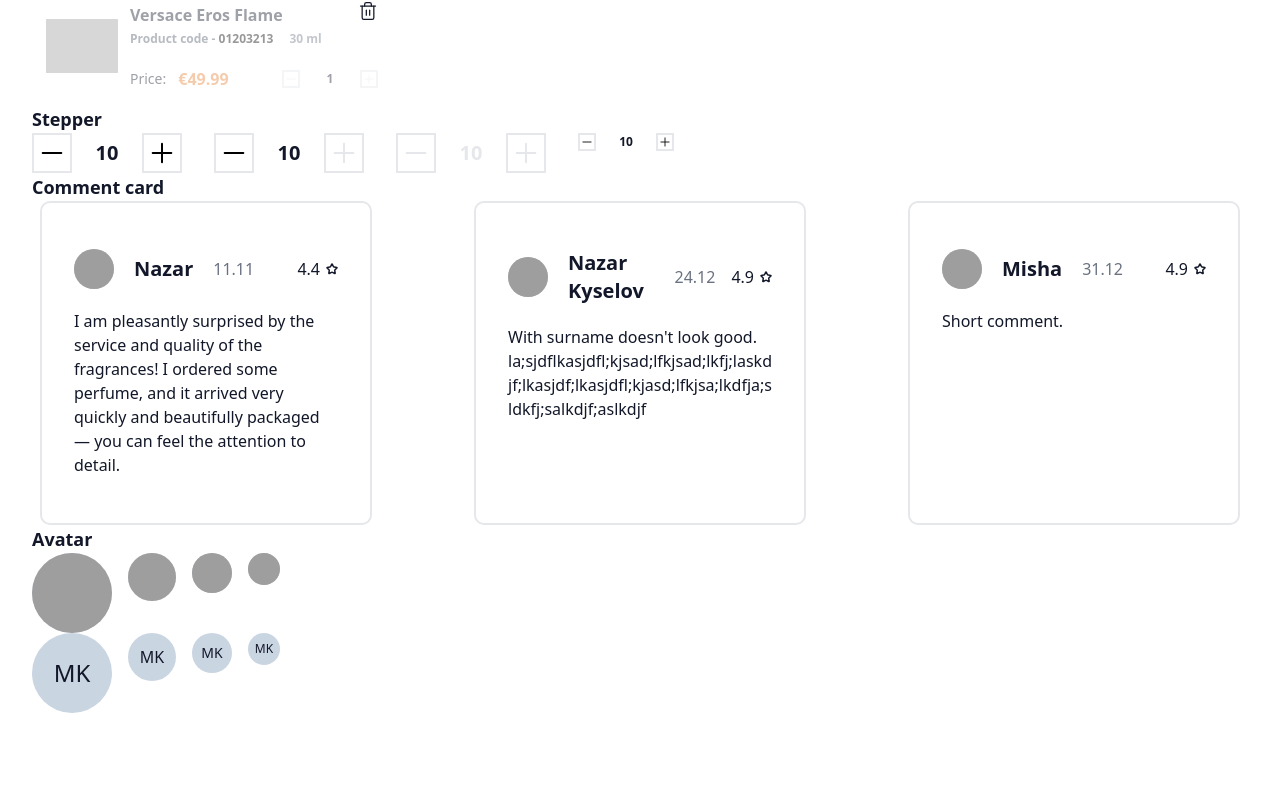
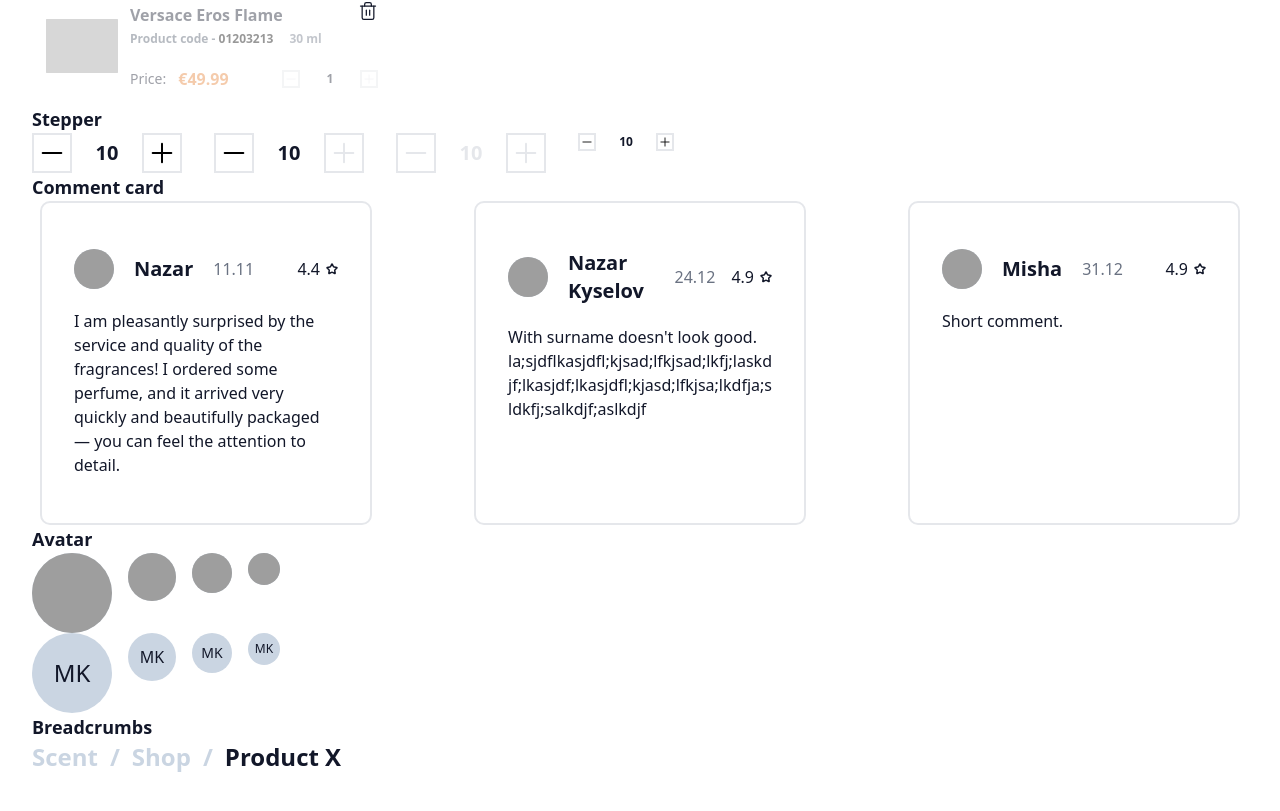
Before and after one commit to Abviol/scent, a Next.js app: page /demo in a window 1280 px wide. Shown: the part 1355-2166 px from the top of the page. Before the commit the page ends 2116 px from the top, so only its background shows below. Built offline with nearby package versions, Linux system fonts and the light colour scheme; grey boxes are pictures that could not be loaded.

Commit message:
feat(components/ui): Breadcrumbs

```diff
--- a/app/demo/page.tsx
+++ b/app/demo/page.tsx
@@ -7,13 +7,22 @@ import ProductCard, { ProductCardOnSaveEvent } from "@/components/productCard";
 import SearchCard from "@/components/searchCard";
 import Stepper from "@/components/stepper/stepper";
 import Avatar from "@/components/ui/avatar";
+import Breadcrumbs from "@/components/ui/breadcrumbs";
 import Marker from "@/components/ui/marker";
 import { useState } from "react";
 
 export default function Page() {
+	// For cartItem
 	const [cartQuantity1, setCartQuantity1] = useState<number>(10);
 	const [cartQuantity2, setCartQuantity2] = useState<number>(10);
 	const [cartQuantity3, setCartQuantity3] = useState<number>(10);
+
+	// for Breadcrumbs
+	const crumbs = [
+		{ label: "Scent", href: "/" },
+		{ label: "Shop", href: "/shop" },
+		{ label: "Product X", href: "/shop/product" },
+	];
 
 	return (
 		<div className="py-12 px-8">
@@ -217,6 +226,7 @@ export default function Page() {
 			</div>
 
 			<h3 className="my-text-lg">Avatar</h3>
+			<div className="flex flex-col">
 				<div className="flex gap-x-4">
 					<Avatar
 						src="https://lh3.googleusercontent.com/a/ACg8ocJk8_4mB7fwyJ6lMYrJzMI2O0kAJ7svxJjIUMf0sfkEFoB1BDs=s504-c-no"
@@ -240,22 +250,16 @@ export default function Page() {
 					></Avatar>
 				</div>
 				<div className="flex gap-x-4">
-				<Avatar
-					alt="Misha Kulkin"
-					size="xl"
-				></Avatar>
-				<Avatar
-					alt="Misha Kulkin"
-					size="lg"
-				></Avatar>
-				<Avatar
-					alt="Misha Kulkin"
-					size="md"
-				></Avatar>
-				<Avatar
-					alt="Misha Kulkin"
-					size="sm"
-				></Avatar>
+					<Avatar alt="Misha Kulkin" size="xl"></Avatar>
+					<Avatar alt="Misha Kulkin" size="lg"></Avatar>
+					<Avatar alt="Misha Kulkin" size="md"></Avatar>
+					<Avatar alt="Misha Kulkin" size="sm"></Avatar>
+				</div>
+			</div>
+
+			<h3 className="my-text-lg">Breadcrumbs</h3>
+			<div className="flex gap-x-4">
+				<Breadcrumbs items={crumbs}></Breadcrumbs>
 			</div>
 		</div>
 	);
--- /dev/null
+++ b/components/ui/breadcrumbs.tsx
@@ -0,0 +1,57 @@
+import Link from "next/link";
+import { Fragment } from "react";
+
+export interface BreadcrumbItem {
+	label: string;
+	href: string;
+}
+
+export interface BreadcrumbsProps {
+	items: BreadcrumbItem[];
+	className?: string;
+}
+
+export default function Breadcrumbs({
+	items,
+	className = "",
+}: BreadcrumbsProps) {
+	return (
+		<nav aria-label="Breadcrumb" className={className}>
+			<ol className="flex my-text-h4">
+				{items.map((item, index) => {
+					const isLast = index === items.length - 1;
+
+					return (
+						<Fragment key={item.href}>
+							<li
+								className={
+									isLast
+										? "text-main" // Dark color for current page (Active)
+										: "text-slate-300 hover:text-slate-500 transition-colors" // Light gray for parents
+								}
+							>
+								{isLast ? (
+									<span aria-current="page">
+										{item.label}
+									</span>
+								) : (
+									<Link href={item.href}>{item.label}</Link>
+								)}
+							</li>
+
+							{/* Separator: Only show if not the last item */}
+							{!isLast && (
+								<li
+									className="mx-3 text-slate-300 select-none"
+									aria-hidden="true"
+								>
+									/
+								</li>
+							)}
+						</Fragment>
+					);
+				})}
+			</ol>
+		</nav>
+	);
+}
```
Lines whose indentation alone changed are shown as unchanged.
